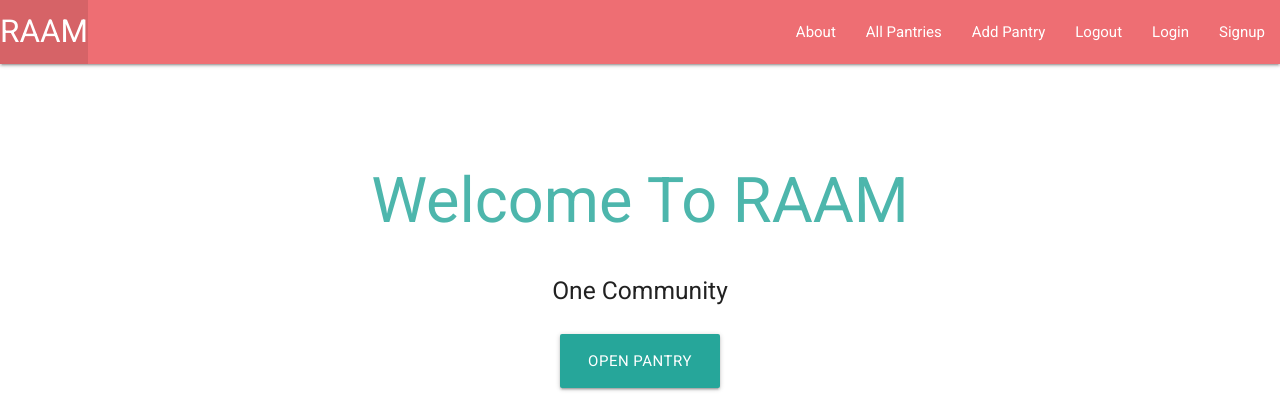
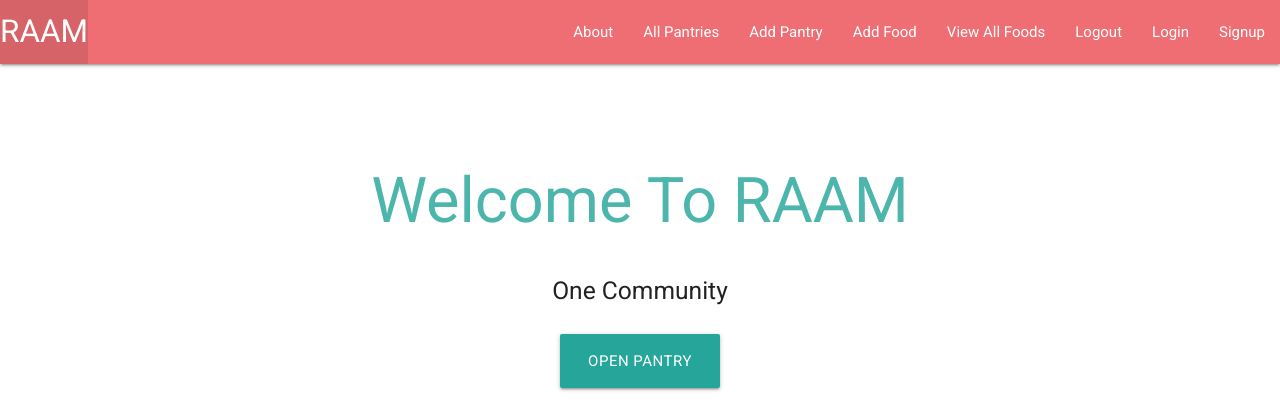
Before and after one commit to mariorojasac/raam, a Django app: template main_app/templates/home.html in a window 1280 px wide. Shown: the top 420 px of the page. Run offline with Django 3.2, Linux system fonts and the light colour scheme; the template is opened without the code that fills it, so the values that code supplies are empty.

Commit message:
adding new link

```diff
--- a/main_app/templates/base.html
+++ b/main_app/templates/base.html
@@ -27,6 +27,8 @@
                     <li><a href="{% url 'about' %}">About</a></li>
                     <li><a href="{% url 'pantries' %}">All Pantries</a></li>
                     <li><a href="{% url 'pantries_create'%}">Add Pantry</a></li>
+                    <li><a href="{% url 'foods_create' %}">Add Food</a></li>
+                    <li><a href="{% url 'foods_index' %}">View All Foods</a></li>
                     <li><a href="#">Logout</a></li>
                     <li><a href="#">Login</a></li>
                     <li><a href="#">Signup</a></li>
```
